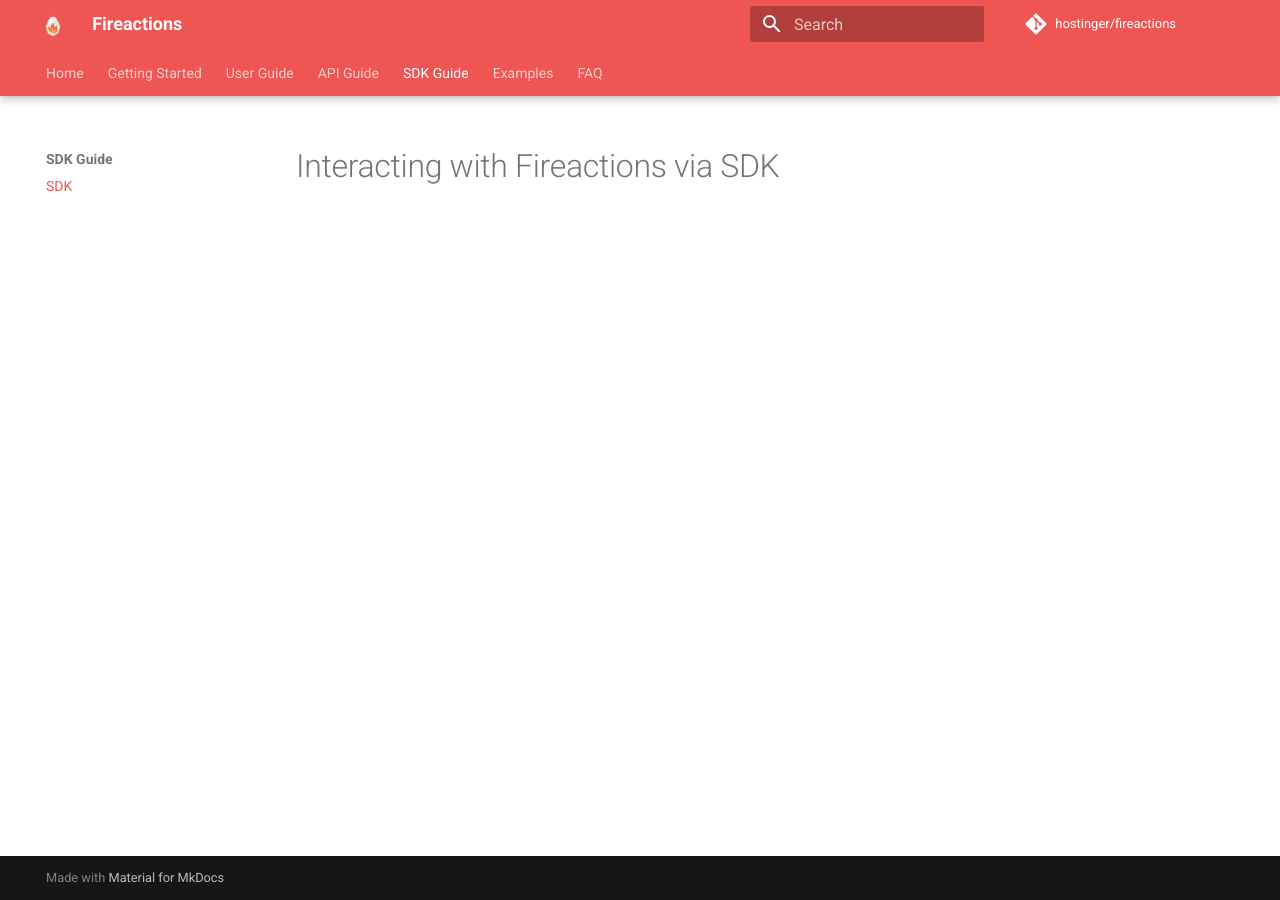
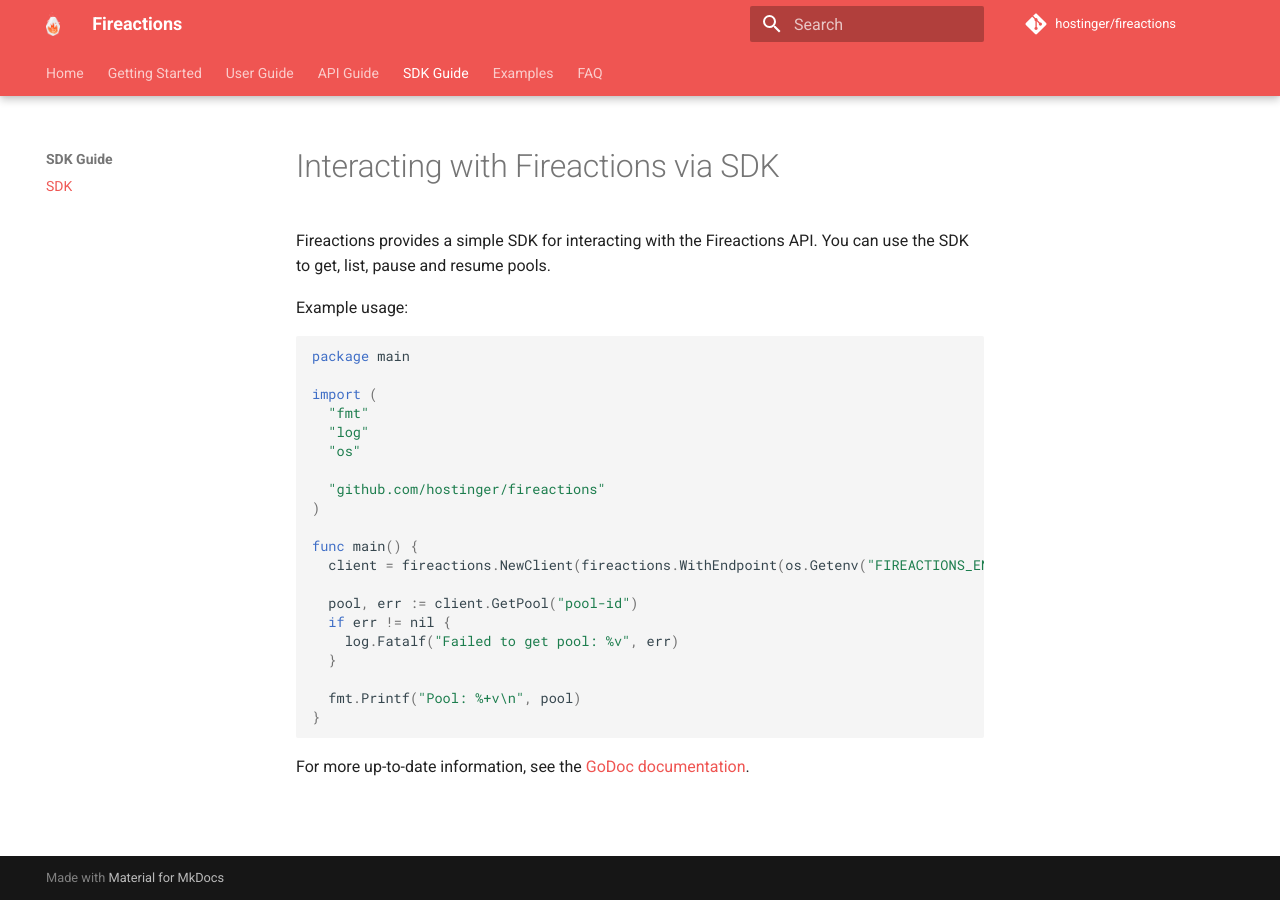
Before and after one commit to pathcl/fireactions, an MkDocs documentation site: the page built from docs/sdk/index.md, in a window 1280 px wide. Built offline with MkDocs 1.6.1 and Material for MkDocs 9.7.7, drawn with Linux system fonts in a browser that asks for light colours; comment, search, counter and statistics services are not loaded.

Commit message:
docs: Add SDK page (#167)

````diff
--- a/docs/sdk/index.md
+++ b/docs/sdk/index.md
@@ -1 +1,30 @@
 # Interacting with Fireactions via SDK
+
+Fireactions provides a simple SDK for interacting with the Fireactions API. You can use the SDK to get, list, pause and resume pools.
+
+Example usage:
+
+```golang
+package main
+
+import (
+  "fmt"
+  "log"
+  "os"
+
+  "github.com/hostinger/fireactions"
+)
+
+func main() {
+  client = fireactions.NewClient(fireactions.WithEndpoint(os.Getenv("FIREACTIONS_ENDPOINT")), fireactions.WithUsername(os.Getenv("FIREACTIONS_USERNAME")), fireactions.WithPassword(os.Getenv("FIREACTIONS_PASSWORD")))
+
+  pool, err := client.GetPool("pool-id")
+  if err != nil {
+    log.Fatalf("Failed to get pool: %v", err)
+  }
+
+  fmt.Printf("Pool: %+v\n", pool)
+}
+```
+
+For more up-to-date information, see the [GoDoc documentation](https://pkg.go.dev/github.com/hostinger/fireactions).
````
